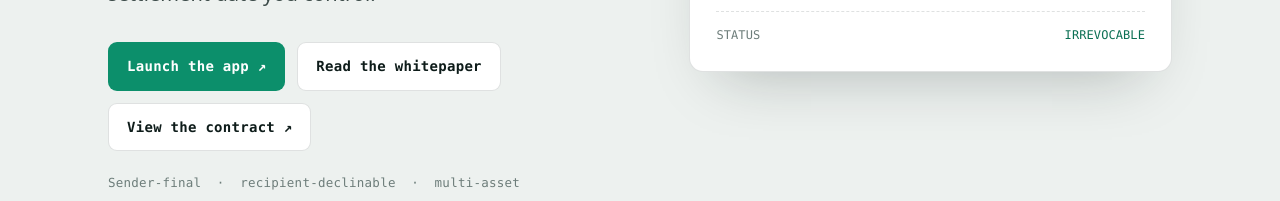
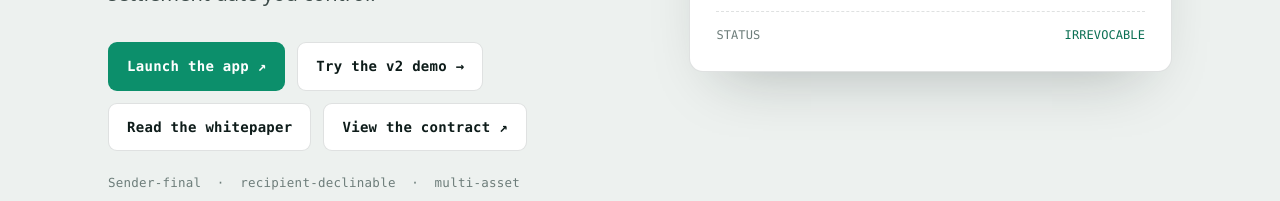
Before and after one commit to bontidy/vektes-site, a website: page index.html in a window 1280 px wide. Shown: the part 599-800 px from the top of the page. Drawn offline with Linux system fonts and the light colour scheme; no server answers.

Commit message:
home: add 'Try the v2 demo' CTA to the hero (→ /try)

```diff
--- a/index.html
+++ b/index.html
@@ -247,6 +247,7 @@
         <p class="lead">Vektes makes a payment final the moment it's sent — with a unique code that prevents duplicates and a settlement date you control.</p>
         <div class="cta">
           <a class="btn primary" href="https://app.vektes.com" target="_blank" rel="noopener">Launch the app ↗</a>
+          <a class="btn" href="/try">Try the v2 demo →</a>
           <a class="btn" href="Vektes_Protocol_Whitepaper.pdf">Read the whitepaper</a>
           <a class="btn" href="https://etherscan.io/address/0xd0554A67EB0438a28A31adFc8D4CfBb4ec50E8B7#code" target="_blank" rel="noopener">View the contract ↗</a>
         </div>
```
